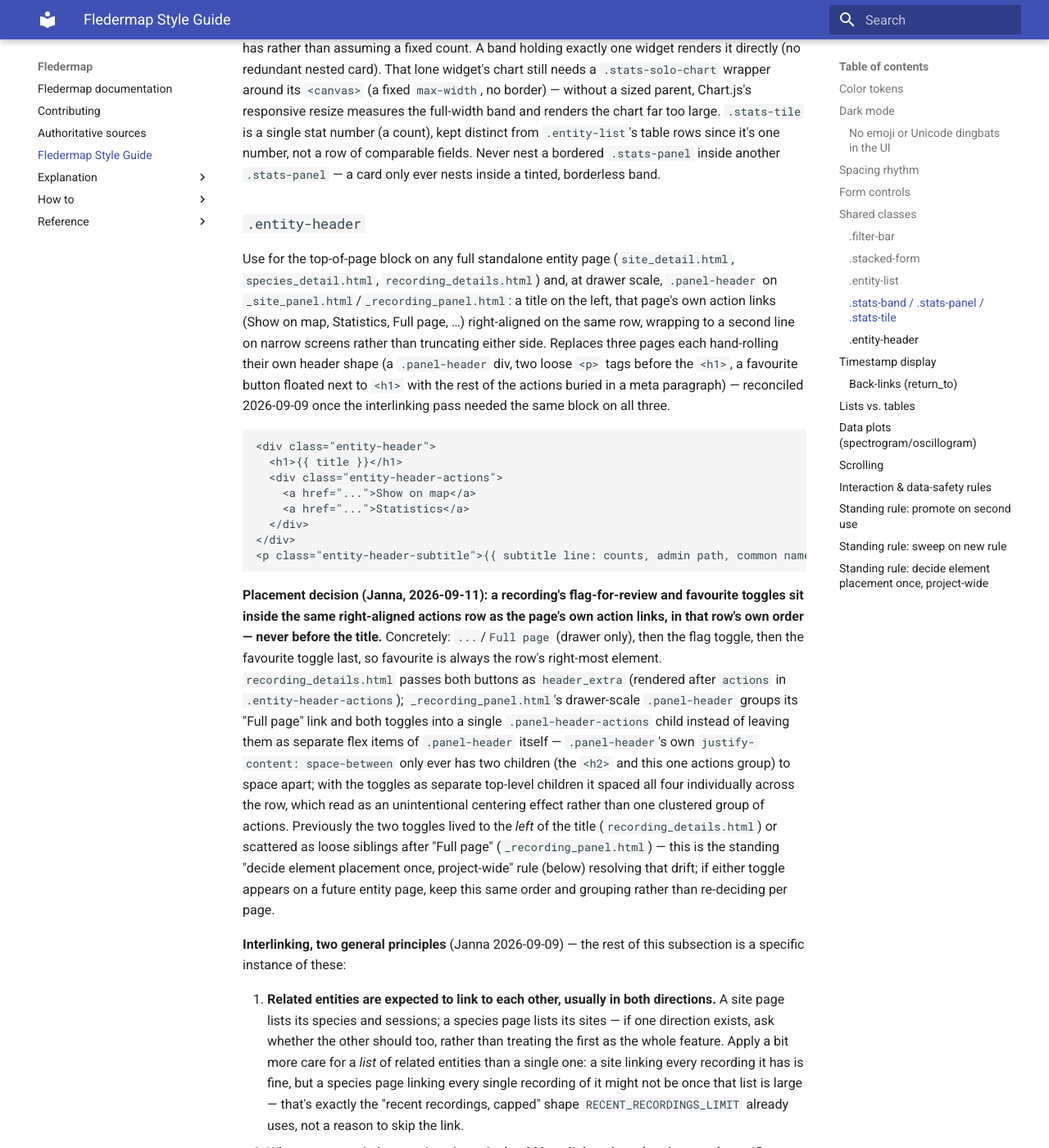
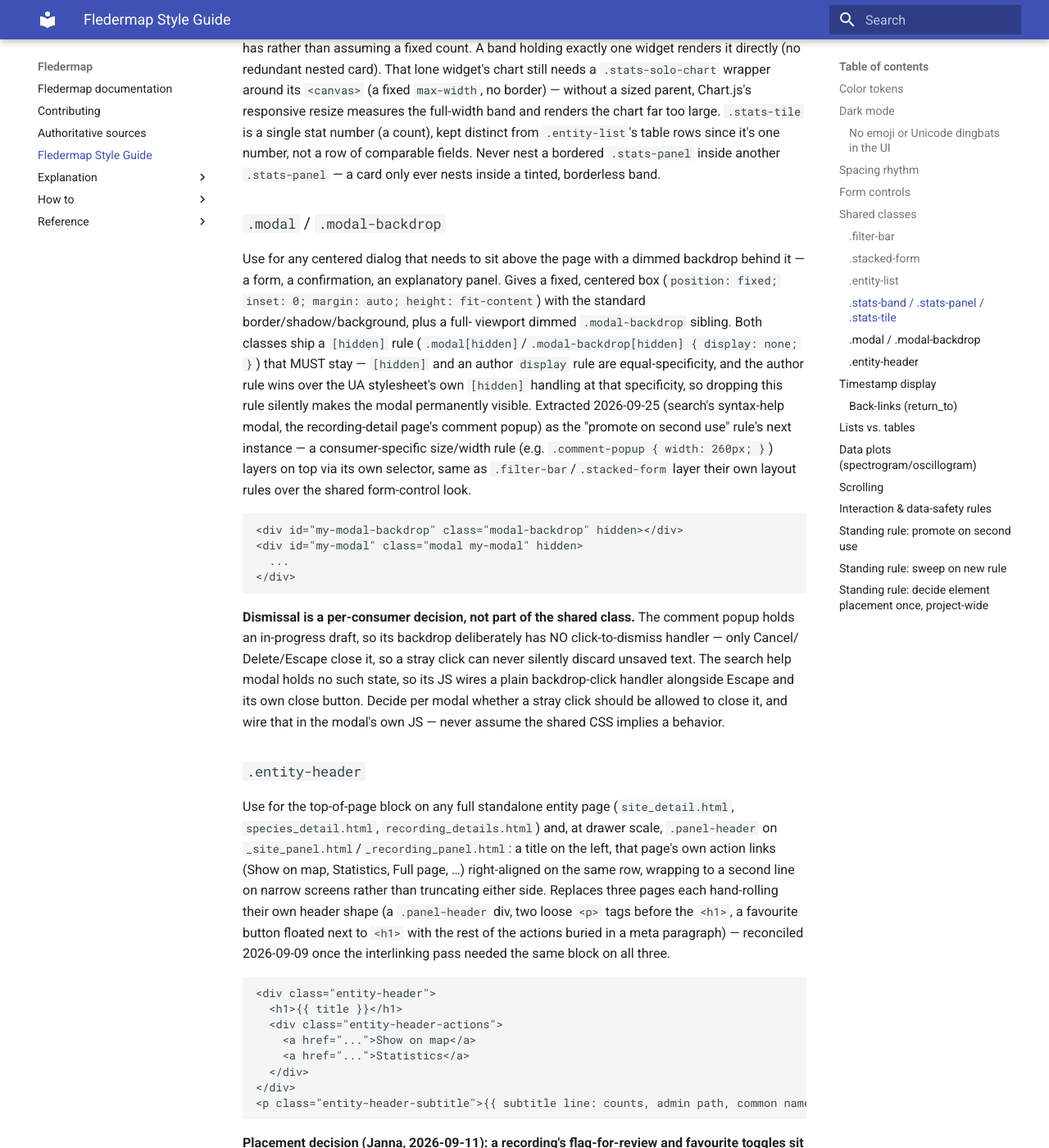
Before and after one commit to bytehexe/fledermap, an MkDocs documentation site: the page built from docs/style-guide.md, in a window 1280 px wide and 1400 px high, scrolled down 5252 px. Shown: the whole window at 82% size. Built offline with MkDocs 1.6.1 and Material for MkDocs 9.7.7, drawn with Linux system fonts in a browser that asks for light colours.

Commit message:
docs: reconcile search design spec with what shipped
parse_verdict moved to domain/codes.py, verdict:'s absent-field default
(filtered_recordings(verdict="all"), not that function's own SPECIES-
only default), the curly-quote normalization fix, and the free-text
species-matching semantics (any live claim, not just current-best) were
all real decisions made during implementation that the spec didn't yet
reflect -- found by the final whole-branch review. Also documents the
newly-shared .modal/.modal-backdrop CSS classes in the style guide and
adds search.py to CLAUDE.md's services/ architecture bullet.

Co-Authored-By: Claude Sonnet 5 <noreply@anthropic.com>

````diff
--- a/CLAUDE.md
+++ b/CLAUDE.md
@@ -97,7 +97,10 @@ Roughly a pipeline, each stage its own top-level package under `src/fledermap/`:
 - **`services/`** — the use-case layer the CLI and web app both call into: `ingest.py`/
   `derive.py` drive the pipeline stages above end-to-end, `map_query.py` is the single definition
   of what the map's active filters mean (shared by every GeoJSON/panel route — see its own
-  module docstring), `media.py` enqueues/checks derived-media jobs, `site_naming.py` wraps the
+  module docstring), `search.py` is the `/search` page's whitelisted-field-grammar parser plus the
+  query itself (`search_recordings`), composing onto `map_query.py`'s `filtered_recordings` for
+  every filter that module already owns rather than duplicating it, `media.py` enqueues/checks
+  derived-media jobs, `site_naming.py` wraps the
   poiidx integration, `current_best.py` picks a recording's current-best identification,
   `manual_classification.py` is the only place that writes `IdSource.MANUAL` identification
   rows, via `set_manual_classification`, which (like `services/ingest.py`'s own
--- a/docs/style-guide.md
+++ b/docs/style-guide.md
@@ -201,6 +201,34 @@ is a single stat number (a count), kept
 distinct from `.entity-list`'s table rows since it's one number, not a row of comparable fields.
 Never nest a bordered `.stats-panel` inside another `.stats-panel` — a card only ever nests
 inside a tinted, borderless band.
+
+### `.modal` / `.modal-backdrop`
+
+Use for any centered dialog that needs to sit above the page with a dimmed backdrop behind it —
+a form, a confirmation, an explanatory panel. Gives a fixed, centered box (`position: fixed; inset:
+0; margin: auto; height: fit-content`) with the standard border/shadow/background, plus a full-
+viewport dimmed `.modal-backdrop` sibling. Both classes ship a `[hidden]` rule
+(`.modal[hidden]`/`.modal-backdrop[hidden] { display: none; }`) that MUST stay — `[hidden]` and an
+author `display` rule are equal-specificity, and the author rule wins over the UA stylesheet's own
+`[hidden]` handling at that specificity, so dropping this rule silently makes the modal permanently
+visible. Extracted 2026-09-25 (search's syntax-help modal, the recording-detail page's comment
+popup) as the "promote on second use" rule's next instance — a consumer-specific size/width rule
+(e.g. `.comment-popup { width: 260px; }`) layers on top via its own selector, same as
+`.filter-bar`/`.stacked-form` layer their own layout rules over the shared form-control look.
+
+```html
+<div id="my-modal-backdrop" class="modal-backdrop" hidden></div>
+<div id="my-modal" class="modal my-modal" hidden>
+  ...
+</div>
+```
+
+**Dismissal is a per-consumer decision, not part of the shared class.** The comment popup holds an
+in-progress draft, so its backdrop deliberately has NO click-to-dismiss handler — only Cancel/
+Delete/Escape close it, so a stray click can never silently discard unsaved text. The search help
+modal holds no such state, so its JS wires a plain backdrop-click handler alongside Escape and its
+own close button. Decide per modal whether a stray click should be allowed to close it, and wire
+that in the modal's own JS — never assume the shared CSS implies a behavior.
 
 ### `.entity-header`
 
````
Also changed, not shown: docs/superpowers/specs/2026-09-25-fledermap-search-design.md (+36 -8 lines).
